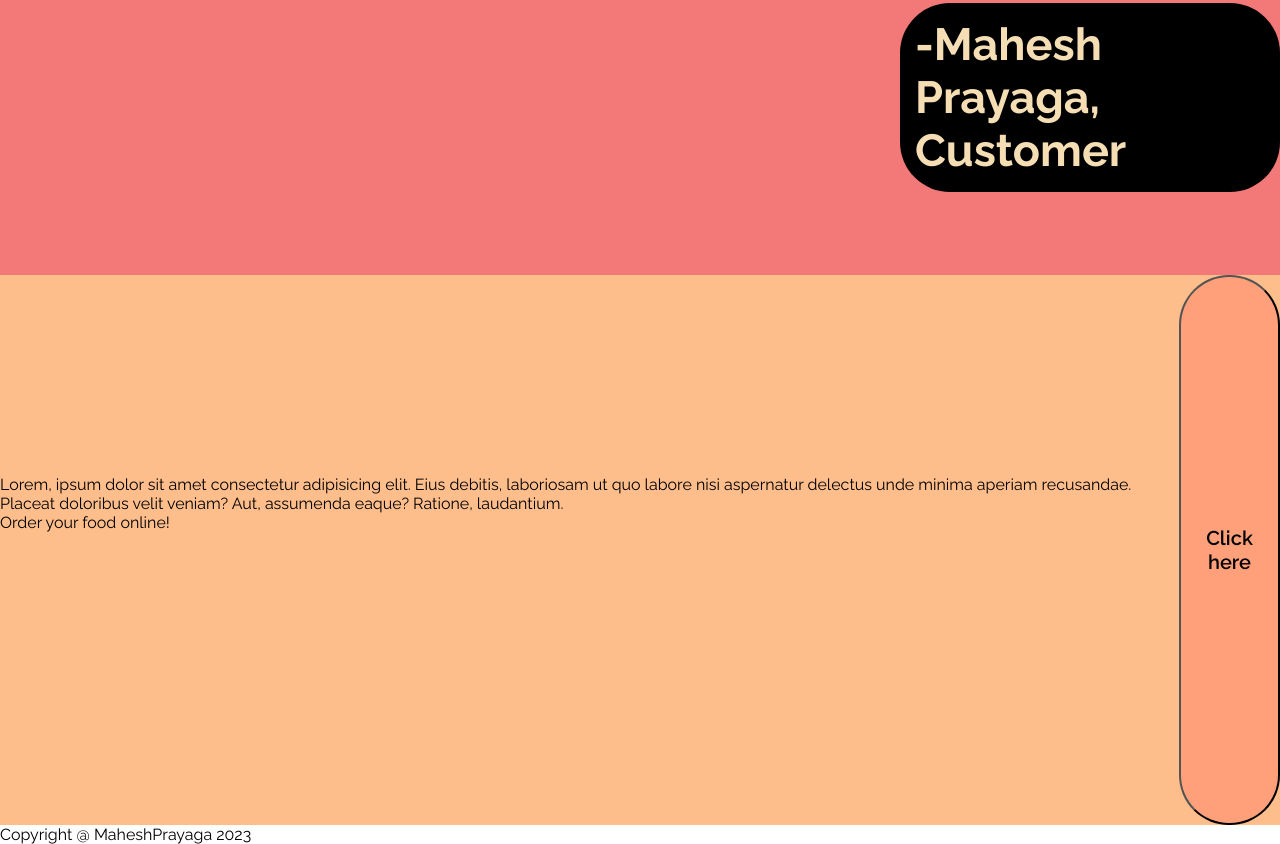
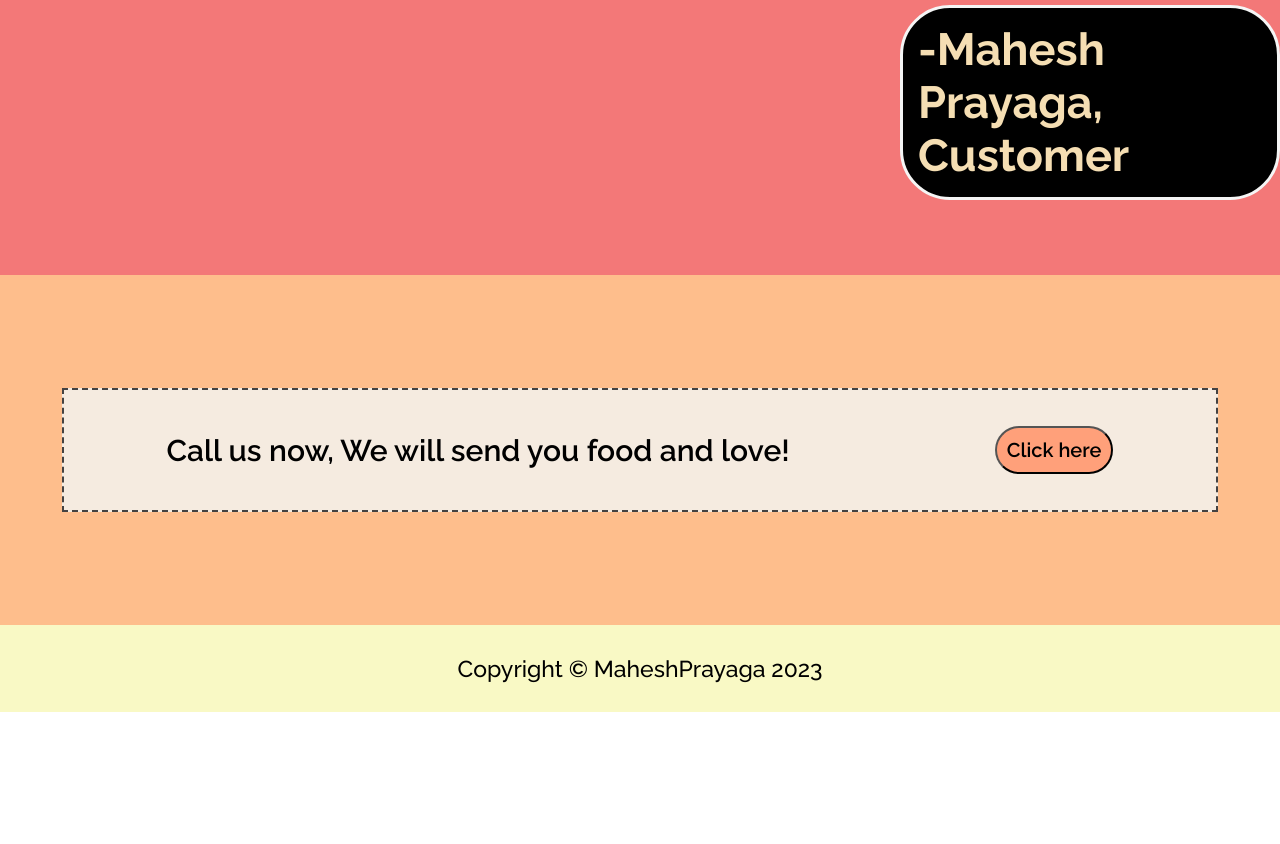
Before and after one commit to Mahesh-Prayaga/Landing-Page, a plain HTML site: page index.html in a window 1280 px wide. Shown: the part 2275-3119 px from the top of the page. After the commit the page ends 2987 px from the top, so only its background shows below. Drawn offline with Linux system fonts and the light colour scheme.

Commit message:
Complete website's layout

```diff
--- a/index.html
+++ b/index.html
@@ -82,21 +82,15 @@
       </div>
 
       <div class="contact">
-
+        <div class="box">
           <div class="para">
-            <p>
-              Lorem, ipsum dolor sit amet consectetur adipisicing elit. Eius
-              debitis, laboriosam ut quo labore nisi aspernatur delectus unde
-              minima aperiam recusandae. Placeat doloribus velit veniam? Aut,
-              assumenda eaque? Ratione, laudantium.
-            </p>
-            <p>Order your food online!</p>
+            <p>Call us now, We will send you food and love!</p>
           </div>
           <button class="butt">Click here</button>
         </div>
       </div>
       <footer>
-        <p>Copyright @ MaheshPrayaga 2023</p>
+        <p>Copyright &#169; MaheshPrayaga 2023</p>
       </footer>
     </div>
   </body>
--- a/style.css
+++ b/style.css
@@ -151,31 +151,49 @@ section {
   padding: 30px;
   background-color: black;
   border-radius: 50px;
+  border: 3px solid whitesmoke;
 }
 
 .name {
   margin-left: 900px;
-  margin-top: 15px;
+  margin-top: 20px;
   font-size: 45px;
   color: wheat;
   background-color: black;
   border-radius: 50px;
   padding: 15px;
+  border: 3px solid whitesmoke;
 }
 
 .contact {
   background-color: #febe8c;
   display: flex;
   justify-content: center;
-  align-self: center;
+  align-items: center;
+  width: 100%;
+  height: 350px;
 }
 
-.contact div {
-  width: 1450px;
-  height: 350px;
-  margin-top: 200px;
+.box {
+  display: flex;
+  justify-content: space-around;
+  align-items: center;
+  background-color: #f5ebe0;
+  height: 120px;
+  width: 90%;
+  border: 2px dashed #434242;
 }
 
-.butt {
-  height: auto;
+.para {
+  font-size: 30px;
+  font-weight: 600;
 }
+
+footer {
+  background-color: #f9f9c5;
+  display: flex;
+  justify-content: center;
+  padding: 30px;
+  font-size: 23px;
+  font-weight: 500;
+}
```
